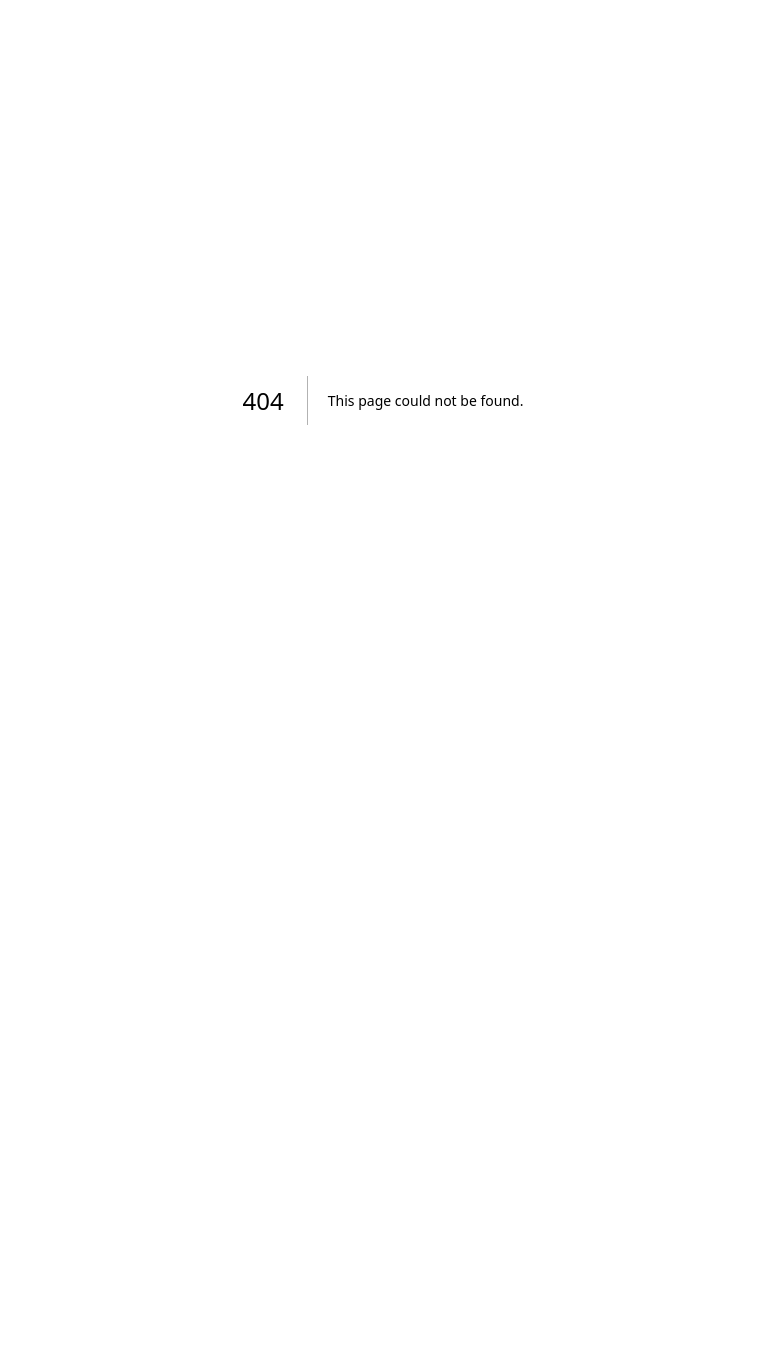
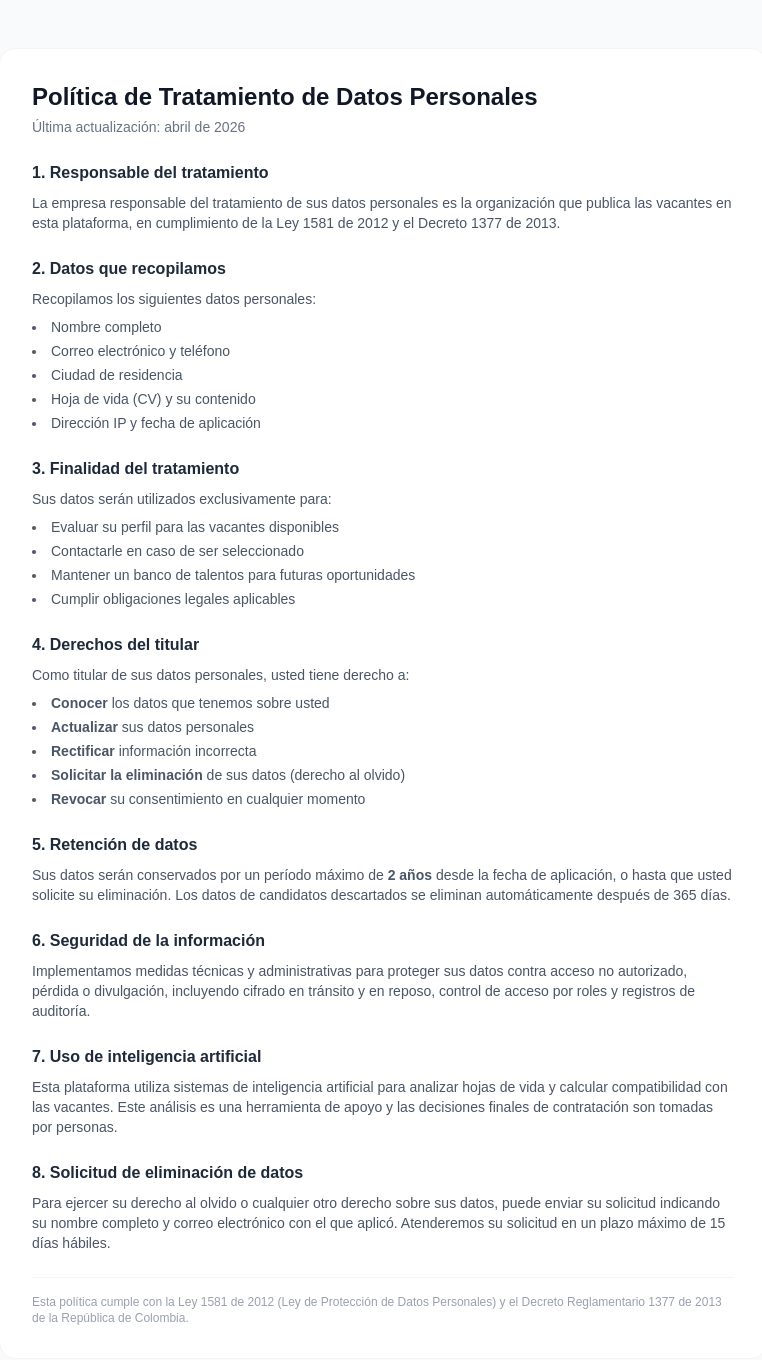
Before and after one commit to JavierMPlata/rrhh-ia-saas, a Next.js app in the folder frontend/: page /privacidad in a window 1280 px wide. Before the commit this address had no page. Shown: the top 1360 px of the page, without its empty margins (257-1019 px from the left). Before the commit the page ends 800 px from the top, so only its background shows below. Built offline with nearby package versions, Linux system fonts and the light colour scheme.

Commit message:
feat: pagina politica de privacidad Ley 1581

```diff
--- /dev/null
+++ b/frontend/src/app/privacidad/page.tsx
@@ -0,0 +1,98 @@
+export default function PrivacidadPage() {
+  return (
+    <div className="min-h-screen bg-gray-50 py-12 px-4">
+      <div className="max-w-3xl mx-auto bg-white rounded-2xl border border-gray-100 p-8 space-y-6">
+        <div>
+          <h1 className="text-2xl font-bold text-gray-900">Política de Tratamiento de Datos Personales</h1>
+          <p className="text-gray-500 text-sm mt-1">Última actualización: abril de 2026</p>
+        </div>
+
+        <section className="space-y-2">
+          <h2 className="text-base font-semibold text-gray-800">1. Responsable del tratamiento</h2>
+          <p className="text-gray-600 text-sm">
+            La empresa responsable del tratamiento de sus datos personales es la organización que publica
+            las vacantes en esta plataforma, en cumplimiento de la Ley 1581 de 2012 y el Decreto 1377 de 2013.
+          </p>
+        </section>
+
+        <section className="space-y-2">
+          <h2 className="text-base font-semibold text-gray-800">2. Datos que recopilamos</h2>
+          <p className="text-gray-600 text-sm">Recopilamos los siguientes datos personales:</p>
+          <ul className="text-gray-600 text-sm list-disc list-inside space-y-1">
+            <li>Nombre completo</li>
+            <li>Correo electrónico y teléfono</li>
+            <li>Ciudad de residencia</li>
+            <li>Hoja de vida (CV) y su contenido</li>
+            <li>Dirección IP y fecha de aplicación</li>
+          </ul>
+        </section>
+
+        <section className="space-y-2">
+          <h2 className="text-base font-semibold text-gray-800">3. Finalidad del tratamiento</h2>
+          <p className="text-gray-600 text-sm">Sus datos serán utilizados exclusivamente para:</p>
+          <ul className="text-gray-600 text-sm list-disc list-inside space-y-1">
+            <li>Evaluar su perfil para las vacantes disponibles</li>
+            <li>Contactarle en caso de ser seleccionado</li>
+            <li>Mantener un banco de talentos para futuras oportunidades</li>
+            <li>Cumplir obligaciones legales aplicables</li>
+          </ul>
+        </section>
+
+        <section className="space-y-2">
+          <h2 className="text-base font-semibold text-gray-800">4. Derechos del titular</h2>
+          <p className="text-gray-600 text-sm">Como titular de sus datos personales, usted tiene derecho a:</p>
+          <ul className="text-gray-600 text-sm list-disc list-inside space-y-1">
+            <li><strong>Conocer</strong> los datos que tenemos sobre usted</li>
+            <li><strong>Actualizar</strong> sus datos personales</li>
+            <li><strong>Rectificar</strong> información incorrecta</li>
+            <li><strong>Solicitar la eliminación</strong> de sus datos (derecho al olvido)</li>
+            <li><strong>Revocar</strong> su consentimiento en cualquier momento</li>
+          </ul>
+        </section>
+
+        <section className="space-y-2">
+          <h2 className="text-base font-semibold text-gray-800">5. Retención de datos</h2>
+          <p className="text-gray-600 text-sm">
+            Sus datos serán conservados por un período máximo de <strong>2 años</strong> desde la fecha
+            de aplicación, o hasta que usted solicite su eliminación. Los datos de candidatos descartados
+            se eliminan automáticamente después de 365 días.
+          </p>
+        </section>
+
+        <section className="space-y-2">
+          <h2 className="text-base font-semibold text-gray-800">6. Seguridad de la información</h2>
+          <p className="text-gray-600 text-sm">
+            Implementamos medidas técnicas y administrativas para proteger sus datos contra acceso
+            no autorizado, pérdida o divulgación, incluyendo cifrado en tránsito y en reposo,
+            control de acceso por roles y registros de auditoría.
+          </p>
+        </section>
+
+        <section className="space-y-2">
+          <h2 className="text-base font-semibold text-gray-800">7. Uso de inteligencia artificial</h2>
+          <p className="text-gray-600 text-sm">
+            Esta plataforma utiliza sistemas de inteligencia artificial para analizar hojas de vida
+            y calcular compatibilidad con las vacantes. Este análisis es una herramienta de apoyo
+            y las decisiones finales de contratación son tomadas por personas.
+          </p>
+        </section>
+
+        <section className="space-y-2">
+          <h2 className="text-base font-semibold text-gray-800">8. Solicitud de eliminación de datos</h2>
+          <p className="text-gray-600 text-sm">
+            Para ejercer su derecho al olvido o cualquier otro derecho sobre sus datos,
+            puede enviar su solicitud indicando su nombre completo y correo electrónico con
+            el que aplicó. Atenderemos su solicitud en un plazo máximo de 15 días hábiles.
+          </p>
+        </section>
+
+        <div className="pt-4 border-t border-gray-100">
+          <p className="text-gray-400 text-xs">
+            Esta política cumple con la Ley 1581 de 2012 (Ley de Protección de Datos Personales)
+            y el Decreto Reglamentario 1377 de 2013 de la República de Colombia.
+          </p>
+        </div>
+      </div>
+    </div>
+  )
+}
```
